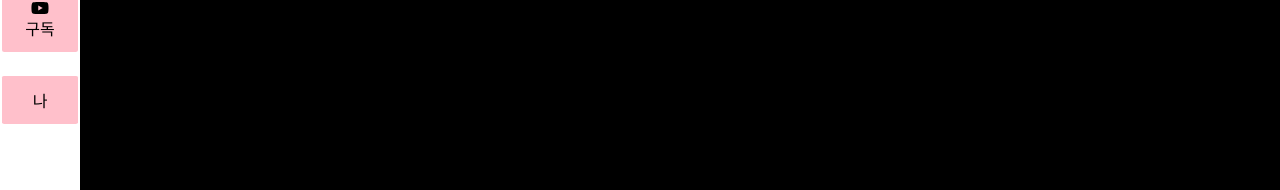
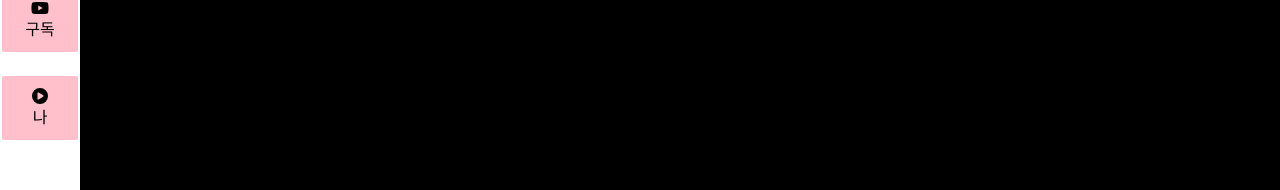
Before and after one commit to rhsiddlsidhd/Portfolio_react_ts, a React (Create React App) app: page / in a window 1280 px wide. Shown: the part 256-446 px from the top of the page. Built offline with nearby package versions, Linux system fonts and the light colour scheme.

Commit message:
styledIcon margin-right

```diff
--- a/src/components/SidebarNav/MenuList/MenuList.tsx
+++ b/src/components/SidebarNav/MenuList/MenuList.tsx
@@ -29,14 +29,7 @@ const MenuListItem = styled.div`
   margin-top: 1.5rem;
   white-space: nowrap;
   text-overflow: ellipsis;
-
-  & > .menu_text {
-    margin-left: 0.5rem;
-    @media screen and (max-width: 1300px) {
-      margin-left: 0;
-    }
-  }
-
+  cursor: pointer;
   @media screen and (max-width: 1300px) {
     flex-direction: column;
   }
@@ -44,4 +37,9 @@ const MenuListItem = styled.div`
 
 const StyledIcon = styled(FontAwesomeIcon)<{ isFirstIcon?: boolean }>`
   display: ${({ isFirstIcon }) => (isFirstIcon ? "none" : "block")};
+  margin-right: 0.5rem;
+  @media screen and (max-width: 1300px) {
+    display: block;
+    margin-right: 0;
+  }
 `;
```
